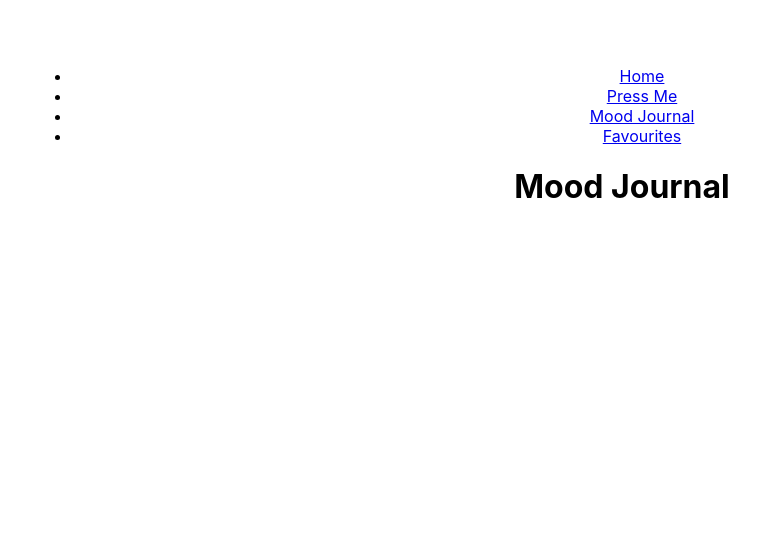
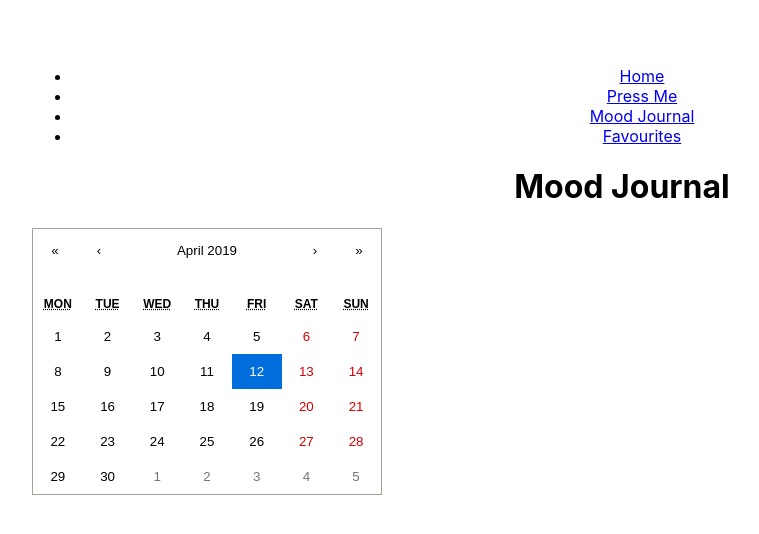
Before and after one commit to Ewan88/CTFO, a React (Create React App) app in the folder ctfo_client/: page /moodjournal in a window 1280 px wide. Shown: the top 534 px of the page, without its empty margins (18-777 px from the left). Built offline with nearby package versions, Linux system fonts and the light colour scheme.

Commit message:
mood journal calendar up

```diff
--- a/ctfo_client/package.json
+++ b/ctfo_client/package.json
@@ -4,6 +4,7 @@
   "private": true,
   "dependencies": {
     "react": "^16.8.6",
+    "react-calendar": "^2.18.1",
     "react-dom": "^16.8.6",
     "react-pose": "^4.0.8",
     "react-router-dom": "^5.0.0",
--- a/ctfo_client/src/Components/Calender.js
+++ /dev/null
@@ -1,18 +0,0 @@
-import React, {Component} from 'react';
-
-
-class Calender extends Component {
-
-
-
-  render(){
-    return (
-      <div>
-        <h1>Mood Journal</h1>
-
-      </div>
-    )
-  }
-}
-
-export default Calender;
--- /dev/null
+++ b/ctfo_client/src/Components/MoodJournal.js
@@ -0,0 +1,24 @@
+import React, {Component} from 'react';
+import Calendar from 'react-calendar';
+
+class MoodJournal extends Component {
+
+  state = {
+    date: new Date(),
+  }
+
+  onChange = date => this.setState({ date })
+
+
+  render(){
+    return (
+      <div>
+        <h1>Mood Journal</h1>
+        <Calendar onChange={this.onChange}
+        value={this.state.date} />
+      </div>
+    )
+  }
+}
+
+export default MoodJournal;
--- a/ctfo_client/src/Components/PressMe.js
+++ b/ctfo_client/src/Components/PressMe.js
@@ -4,7 +4,7 @@ class PressMe extends Component {
   render(){
     return (
     <h1>Buttons</h1>
-  )
+   )
   }
 
 }
--- a/ctfo_client/src/Components/navBar.js
+++ b/ctfo_client/src/Components/navBar.js
@@ -10,7 +10,7 @@ const NavBar = () => (
       <Link to="/pressMe">Press Me</Link>
     </li>
     <li>
-      <Link to="/calender">Mood Journal</Link>
+      <Link to="/moodjournal">Mood Journal</Link>
     </li>
     <li>
       <Link to="/favourites">Favourites</Link>
--- a/ctfo_client/src/containers/MainContainer.js
+++ b/ctfo_client/src/containers/MainContainer.js
@@ -2,7 +2,7 @@ import React, { Component } from "react";
 import NavBar from "../Components/navBar";
 import Home from "../Components/Home";
 import PressMe from "../Components/PressMe";
-import Calender from "../Components/Calender";
+import MoodJournal from "../Components/MoodJournal";
 import { BrowserRouter as Router, Route, Switch } from "react-router-dom";
 
 class MainContainer extends Component {
@@ -16,7 +16,7 @@ class MainContainer extends Component {
         <NavBar />
         <Switch>
         <Route exact path="/" component={Home} />
-        <Route exact Path="/calender" component={Calender} />
+        <Route exact Path="/moodjournal" component={MoodJournal} />
         <Route exact path="/pressMe" component={PressMe} />
         </Switch>
       </React.Fragment>
```
Also changed, not shown: 1 other file (tests, documents, lock files or other folders).
